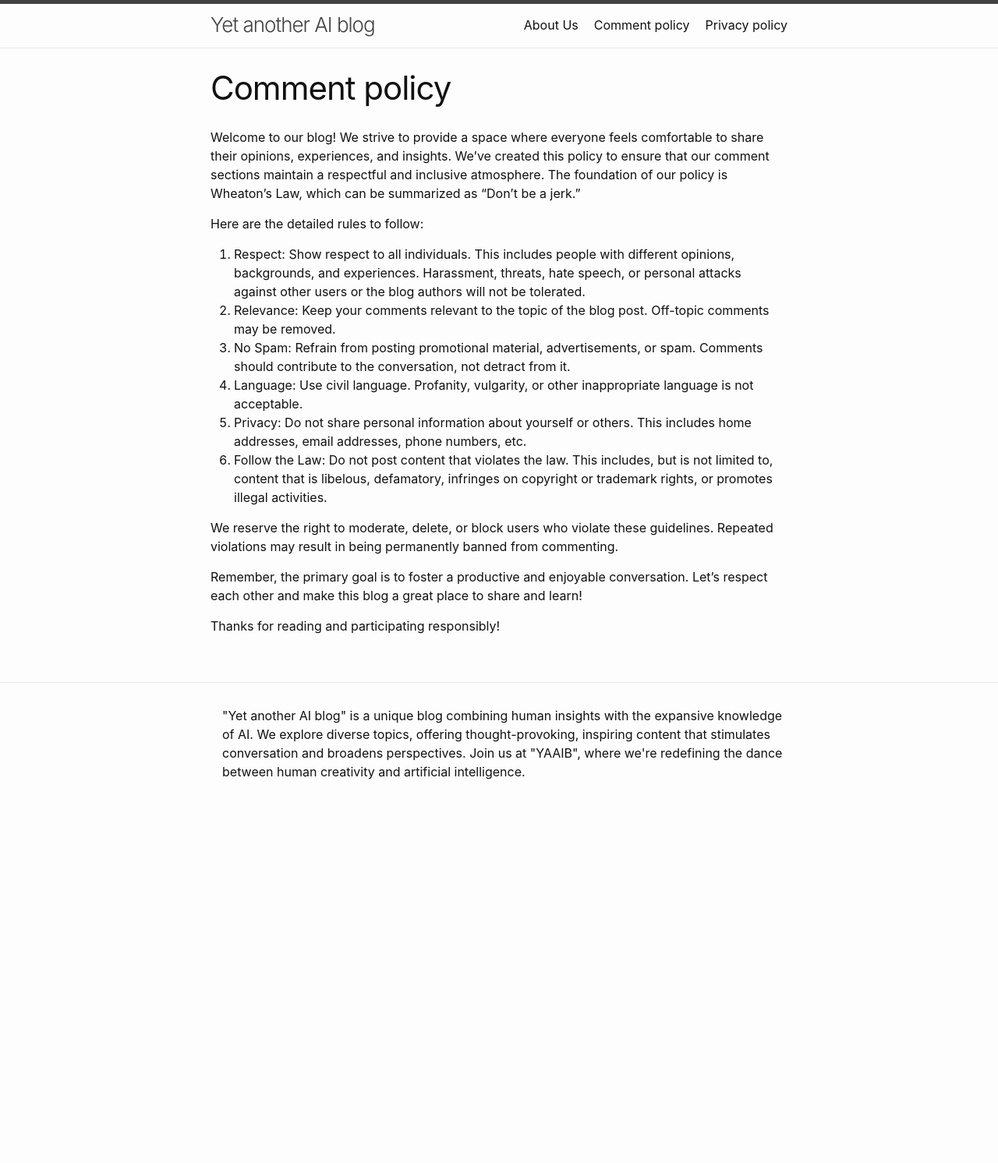
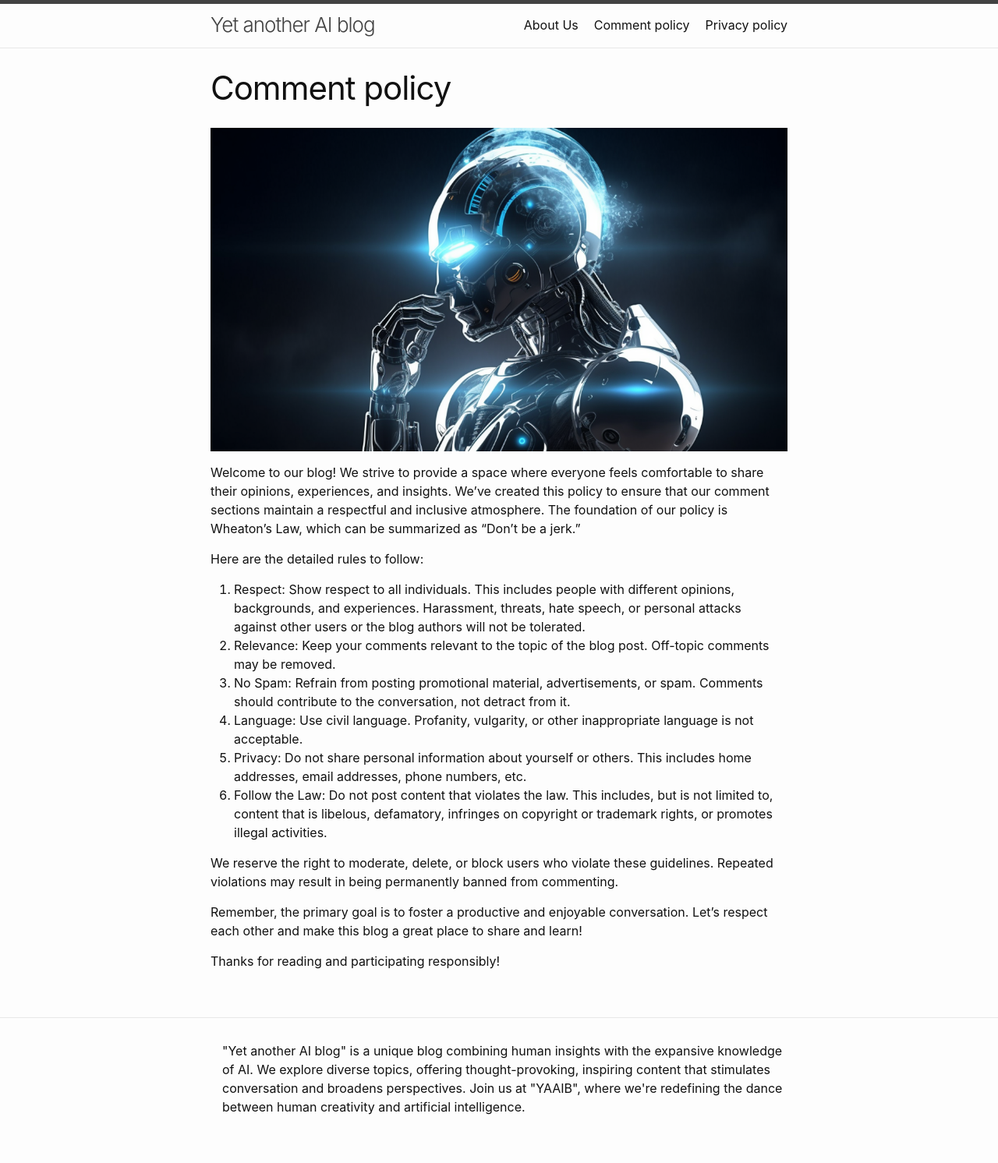
Before and after one commit to cornuwel/blog, a Jekyll site: the page built from comments.md, in a window 1280 px wide. Shown: the whole page at 78% size. Built offline with Jekyll 4.4.1, drawn with Linux system fonts in a browser that asks for light colours; before the commit the page ends 1062 px from its top, so only the background shows below that.

Commit message:
Add illustratoins for the policy documents

```diff
--- a/comments.md
+++ b/comments.md
@@ -3,6 +3,8 @@ layout: page
 title: "Comment policy"
 permalink: /comment-policy/
 ---
+
+![A thinking android](/assets/comment-policy.png)
 
 Welcome to our blog! We strive to provide a space where everyone feels comfortable to share their opinions, experiences, and insights. We've created this policy to ensure that our comment sections maintain a respectful and inclusive atmosphere. The foundation of our policy is Wheaton's Law, which can be summarized as "Don't be a jerk."
 
```
Also changed, not shown: gdpr.md (+2 -0 lines), assets/comment-policy.png (added), assets/privacy-policy.png (added).
